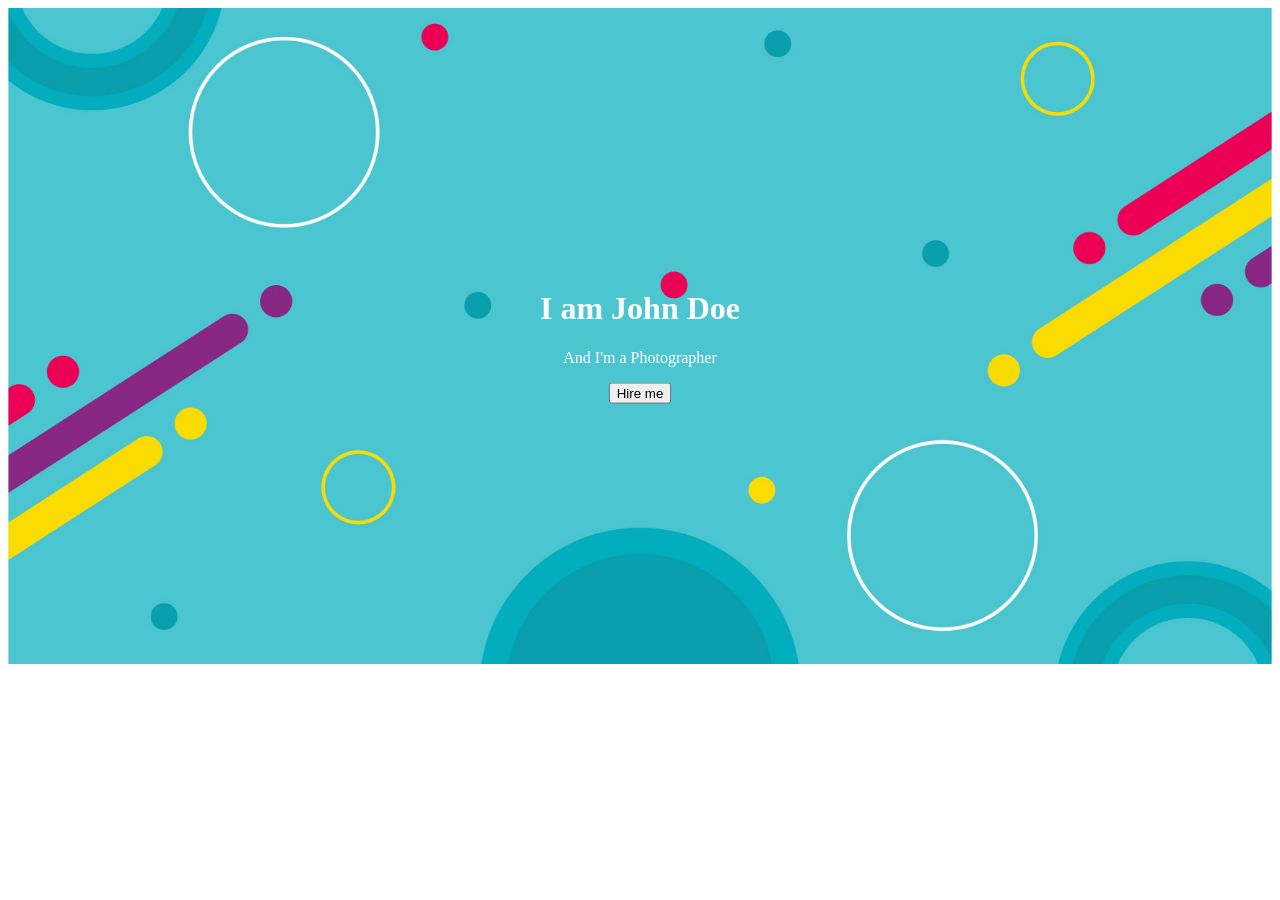
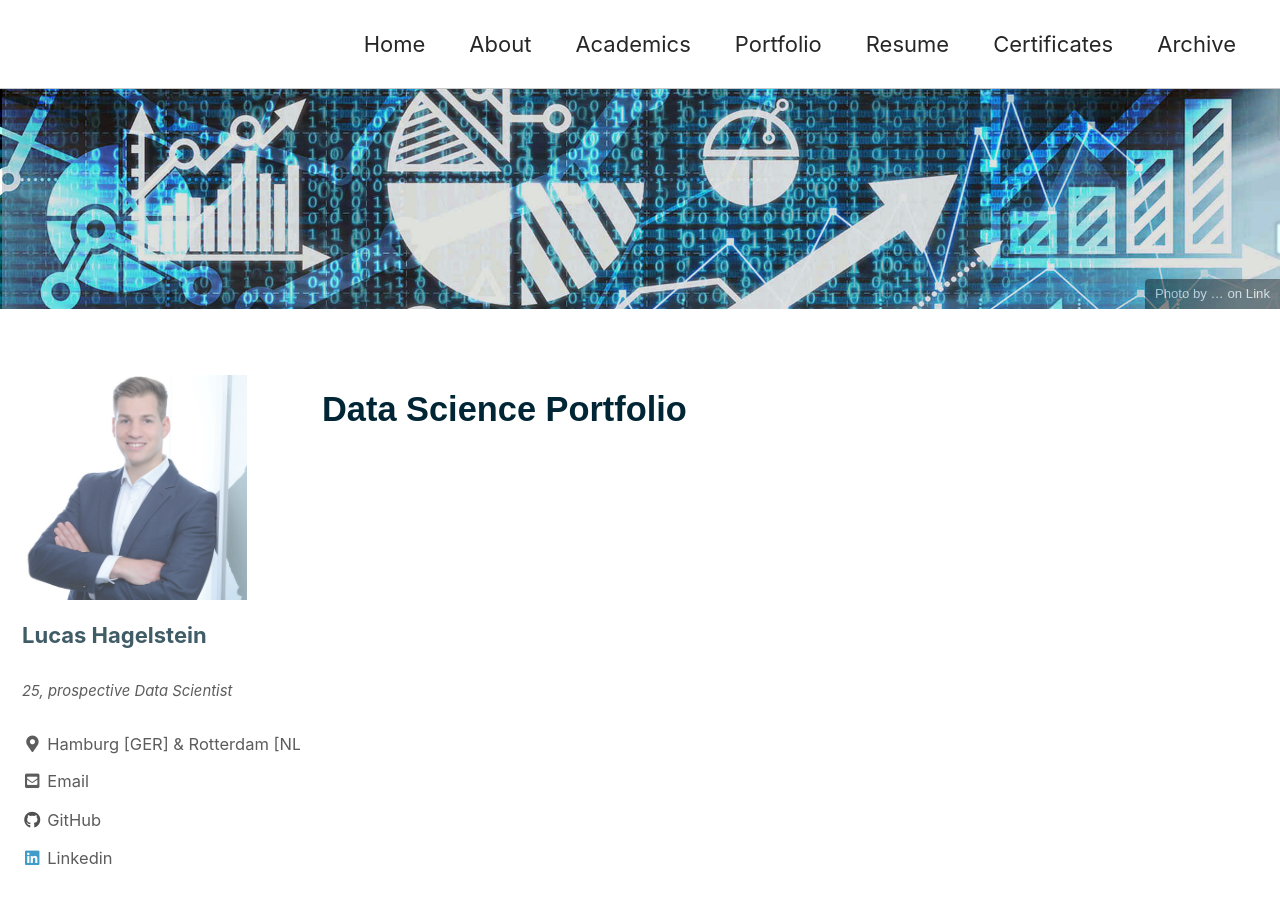
Before and after one commit to LHAGELS/LHAGELS.github.io, a Jekyll site: the page built from index.html, in a window 1280 px wide and 900 px high. Built offline with Jekyll 4.4.1, drawn with Linux system fonts in a browser that asks for light colours; cached includes are drawn as plain includes; nearby versions of some CDN libraries; the list of posts is cut into pages by our own code; some of the changed text lies outside the part shown.

Commit message:
new github

```diff
--- a/index.html
+++ b/index.html
@@ -1,11 +1,9 @@
-<head>
-  <link rel="stylesheet" href="styles.css">
-</head>
-
-<div class="hero-image">
-  <div class="hero-text">
-    <h1>I am John Doe</h1>
-    <p>And I'm a Photographer</p>
-    <button>Hire me</button>
-  </div>
-</div>
+---
+layout: single
+author_profile: true
+title: "Data Science Portfolio"
+header:
+    image: /assets/images/Header1.jpg
+    caption: "Photo by ... on [Link](...)"
+classes: wide
+---
```
Also changed, not shown: index_hero.html (added, +11 -0 lines).
